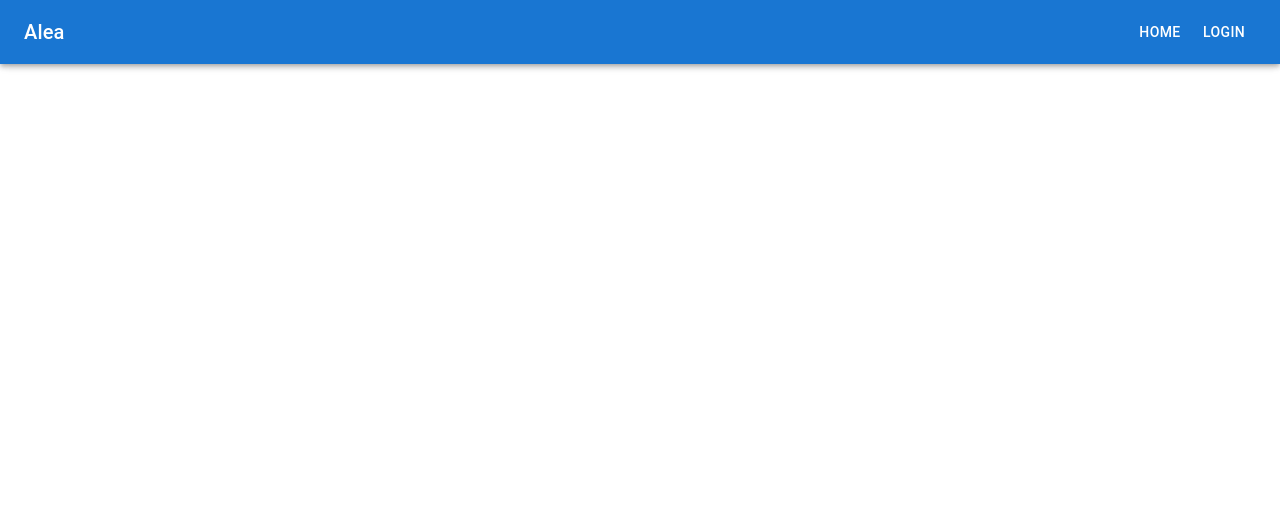
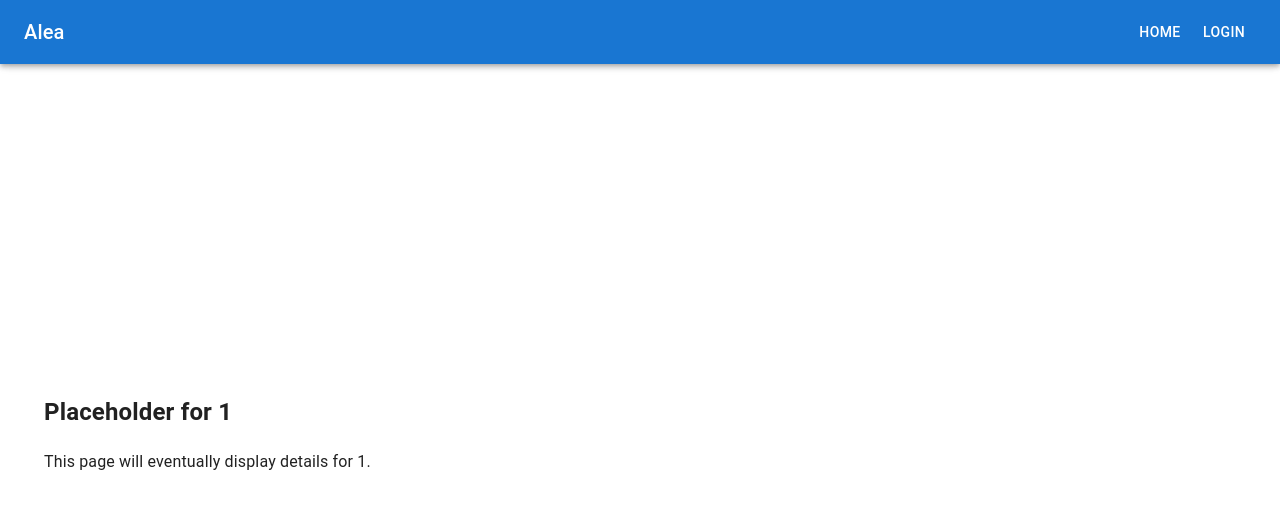
Before and after one commit to mihir2310/gamblingregulatory, a React (Vite) app in the folder FRONTEND/: page /dashboard/1 in a window 1280 px wide. Before the commit this address had no page. Shown: the top 508 px of the page. Built offline with nearby package versions, Linux system fonts and the light colour scheme.

Commit message:
Added Filepage (Document within figma) placeholder with all the correcting routing, and dashboard fix to now work.

```diff
--- a/FRONTEND/src/App.jsx
+++ b/FRONTEND/src/App.jsx
@@ -4,7 +4,8 @@ import { useState } from 'react';
 import Home from './pages/Home';
 import Dashboard from './pages/Dashboard';
 import Login from './pages/Login';
-import Filepage from './components/Filepage';
+import Filepage from './components/Filepage';  // Import Filepage.jsx component
+//yo
 
 function App() {
   const [isAuthenticated, setIsAuthenticated] = useState(false);
@@ -55,6 +56,8 @@ function App() {
           <Route path="/" element={<Home />} />
           <Route path="/login" element={<Login onLogin={handleLogin} />} />
           <Route path="/dashboard" element={isAuthenticated ? <Dashboard /> : <Login onLogin={handleLogin} />} />
+          {/* Add route for Filepage with dynamic URL */}
+          <Route path="/dashboard/:fileName" element={<Filepage />} />
         </Routes>
       </Box>
     </Router>
--- a/FRONTEND/src/components/Filepage.jsx
+++ b/FRONTEND/src/components/Filepage.jsx
@@ -1,20 +1,15 @@
+// Filepage.jsx
 import { useParams } from 'react-router-dom';
 
-const FilePage = () => {
-  const { fileName } = useParams();
+const Filepage = () => {
+  const { fileName } = useParams(); // Extract fileName from URL parameter
 
   return (
-    <div className="dashboard">
-      <div className="sidebar">
-        <h3>Sidebar</h3>
-        {/* Add buttons or links here if you want the sidebar consistent */}
-      </div>
-      <div className="content" style={{ padding: '20px' }}>
-        <h2>Placeholder for {fileName}</h2>
-        <p>This page will eventually display details for {fileName}.</p>
-      </div>
+    <div style={{ padding: '20px' }}>
+      <h2>Placeholder for {fileName}</h2>
+      <p>This page will eventually display details for {fileName}.</p>
     </div>
   );
 };
 
-export default FilePage;
+export default Filepage;
--- a/FRONTEND/src/pages/Dashboard.jsx
+++ b/FRONTEND/src/pages/Dashboard.jsx
@@ -1,6 +1,8 @@
 import { Typography, Box, Container, Button, Stack, IconButton, List, ListItem, ListItemButton, ListItemText } from '@mui/material';
 import { Add as AddIcon, Close as CloseIcon } from '@mui/icons-material';
 import { useState } from 'react';
+import { Link } from 'react-router-dom'; // Import Link from react-router-dom
+
 
 function Dashboard() {
   const [uploadedFiles, setUploadedFiles] = useState([]);
@@ -54,7 +56,10 @@ function Dashboard() {
             {uploadedFiles.map((file, index) => (
               <ListItem key={index} disablePadding>
                 <ListItemButton>
-                  <ListItemText primary={file.name} />
+                  {/* Wrap the file name with the Link component */}
+                  <Link to={`/dashboard/${file.name}`} style={{ textDecoration: 'none', color: 'inherit' }}>
+                    <ListItemText primary={file.name} />
+                  </Link>
                   <IconButton
                     edge="end"
                     color="error"
```
